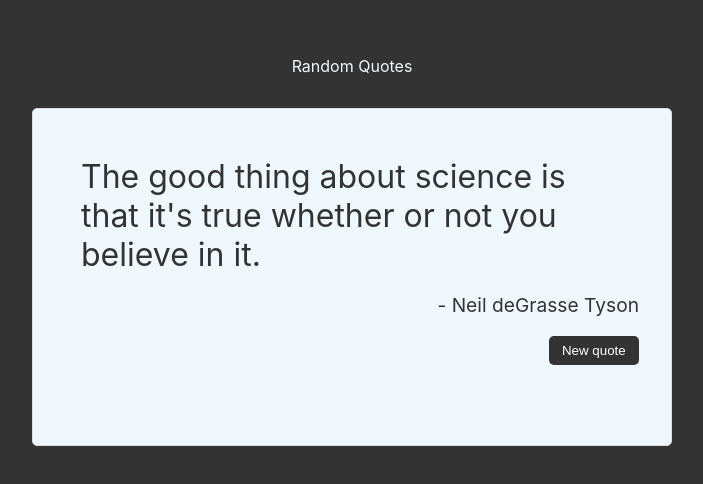
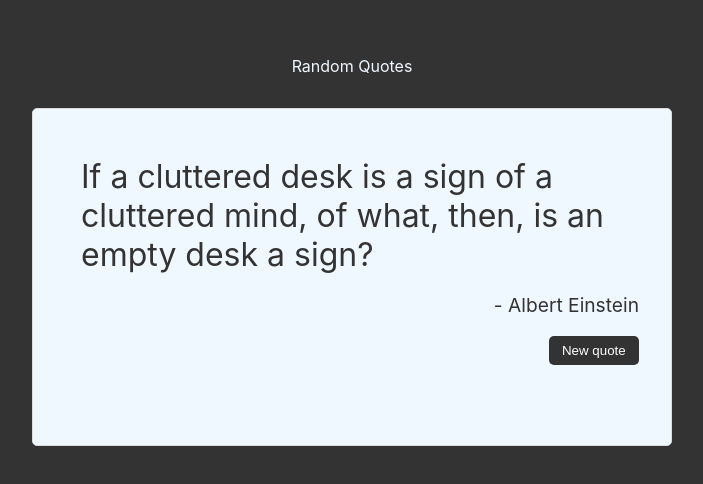
Before and after one commit to turkaytunc/random-quote-machine, a React (Create React App) app: page / in a window 1280 px wide. Shown: the part 104-588 px from the top of the page, without its empty margins (288-991 px from the left). Built offline with nearby package versions, Linux system fonts and the light colour scheme.

Commit message:
add real api for random quotes

```diff
--- a/src/components/QuoteBox.js
+++ b/src/components/QuoteBox.js
@@ -1,24 +1,14 @@
 import React, { useState } from 'react';
-import { fakeData } from '../data/fakeData';
+import { getData } from '../data/getData';
+import { getNewQuote } from '../data/getNewQuote';
 import './quote-box.scss';
 
 export function QuoteBox() {
   const [q, setQ] = useState({
-    quote: '',
-    author: '',
+    quote:
+      'If a cluttered desk is a sign of a cluttered mind, of what, then, is an empty desk a sign?',
+    author: 'Albert Einstein',
   });
-  const [l, setL] = useState({ loading: true });
-
-  const getNewQuote = () => {
-    const rand = Math.floor(Math.random() * 6);
-    let newQ = fakeData[rand];
-    setQ({ ...q, quote: newQ.quote, author: newQ.author });
-  };
-
-  if (l.loading === true) {
-    getNewQuote();
-    setL({ ...l, loading: false });
-  }
 
   return (
     <div id="quote-box">
@@ -27,7 +17,7 @@
       <button
         id="new-quote"
         onClick={() => {
-          getNewQuote();
+          getNewQuote(getData, setQ, q);
         }}
       >
         New quote
--- a/src/data/fakeData.js
+++ /dev/null
@@ -1,32 +0,0 @@
-export const fakeData = [
-  {
-    quote:
-      'What you learn from a life in science is the vastness of our ignorance.',
-    author: 'David Eagleman',
-  },
-  {
-    quote:
-      'If a cluttered desk is a sign of a cluttered mind, of what, then, is an empty desk a sign?',
-    author: 'Albert Einstein',
-  },
-  {
-    quote:
-      'Our virtues and our failures are inseparable, like force and matter. When they separate, man is no more.',
-    author: 'Nikola Tesla',
-  },
-  {
-    quote:
-      'In science the credit goes to the man who convinces the world, not to the man to whom the idea first occurs.',
-    author: 'Sir William Osler',
-  },
-  {
-    quote:
-      'Every brilliant experiment, like every great work of art, starts with an act of imagination.',
-    author: 'Jonah Lehrer',
-  },
-  {
-    quote:
-      "The good thing about science is that it's true whether or not you believe in it.",
-    author: 'Neil deGrasse Tyson',
-  },
-];
--- /dev/null
+++ b/src/data/getData.js
@@ -0,0 +1,4 @@
+export const getData = (fetch) =>
+  fetch('https://thesimpsonsquoteapi.glitch.me/quotes')
+    .then((response) => response.json())
+    .then((data) => data);
--- /dev/null
+++ b/src/data/getNewQuote.js
@@ -0,0 +1,5 @@
+export const getNewQuote = (getData, setState, oldState) => {
+  getData(fetch).then((item) => {
+    setState({ ...oldState, quote: item[0].quote, author: item[0].character });
+  });
+};
```
Also changed, not shown: 2 other files (tests, documents, lock files or other folders).
